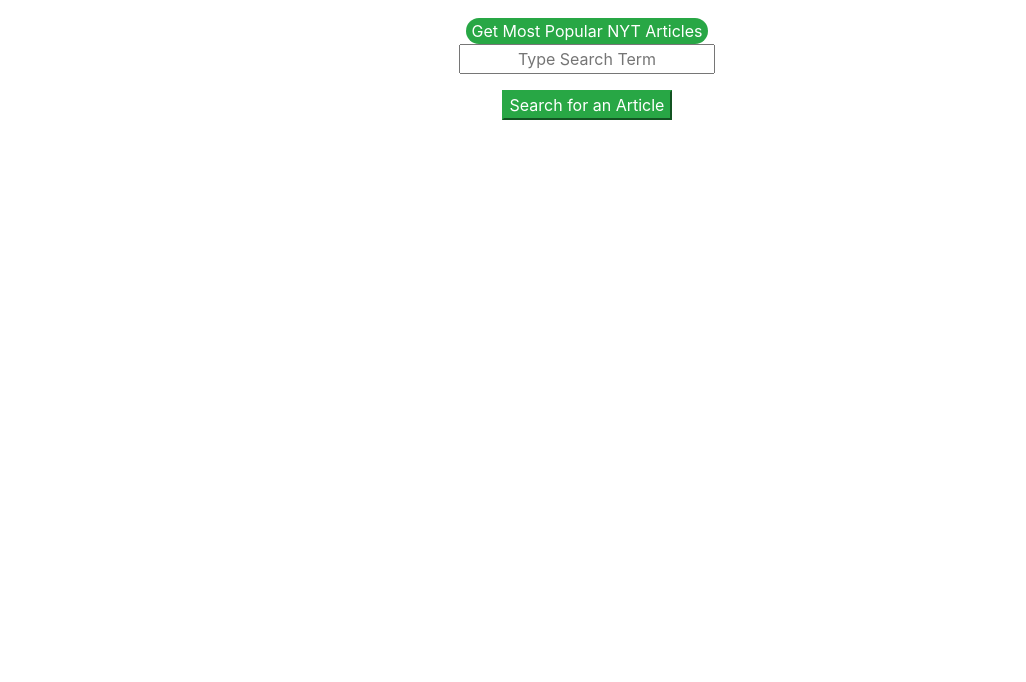
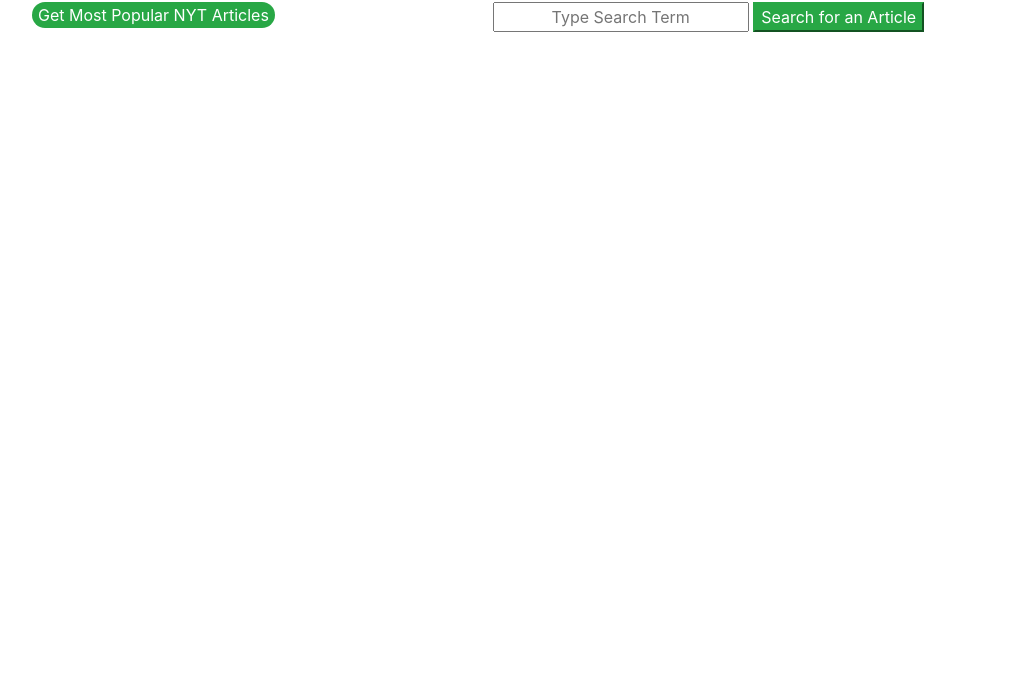
Before and after one commit to lmschless/NYT-API, a website built with webpack: page src/index.html in a window 1280 px wide. Shown: the part 118-800 px from the top of the page, without its empty margins (53-1079 px from the left). Built offline with nearby package versions, Linux system fonts and the light colour scheme; a web font is replaced by a local one.

Commit message:
worked on html layout.

```diff
--- a/src/app.css
+++ b/src/app.css
@@ -5,12 +5,12 @@
 #popular-articles {
 	border: 0em;
 	border-radius: 5em;
-	margin-top: 5rem;
 }
 
 .container {
 	text-align: center;
 	align-items: center;
+	margin-top: 8vh;
 }
 
 html {
@@ -22,3 +22,7 @@
 	align-items: center;
 	text-align: center;
 }
+
+#test {
+	float: left;
+}
--- a/src/index.html
+++ b/src/index.html
@@ -9,12 +9,15 @@
       <h1>Get The Daily Top New York Times Articles</h1>
       <!-- <label for="location">Enter a location:</label>
       <input id="location" type="text"> -->
-      <button class="btn-success" id="popular-articles">Get Most Popular NYT
-        Articles</button>
+      <div id="test">
+        <button class="btn-success" id="popular-articles">Get Most Popular NYT
+          Articles</button>
+      </div>
       <div class="form-group" id=''>
         <input type="text" placeholder="Type Search Term"
-          id="search-box"></div>
-      <button class="btn-success" id="search-articles">Search for an Article</button>
+          id="search-box">
+        <button class="btn-success" id="search-articles">Search for an Article</button>
+      </div>
       <br>
       <br>
       <div class="errors"></div>
```
